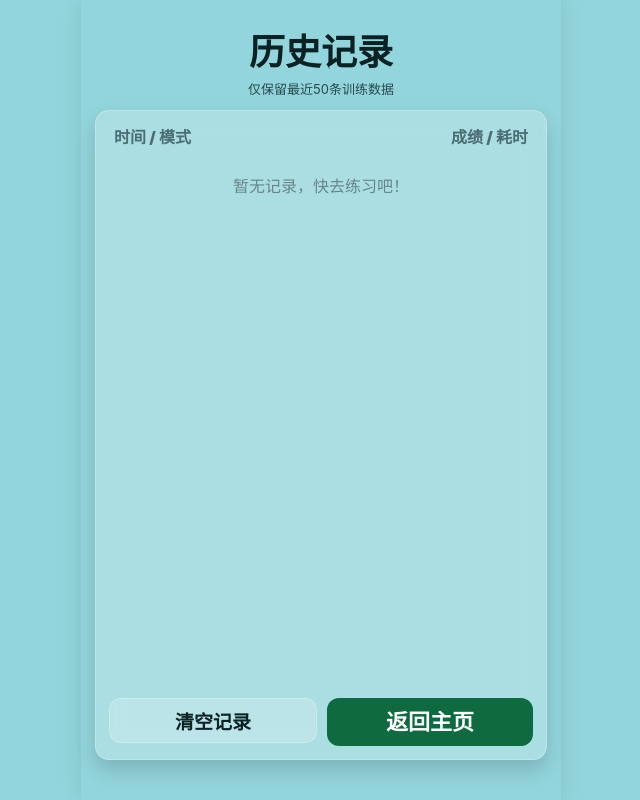
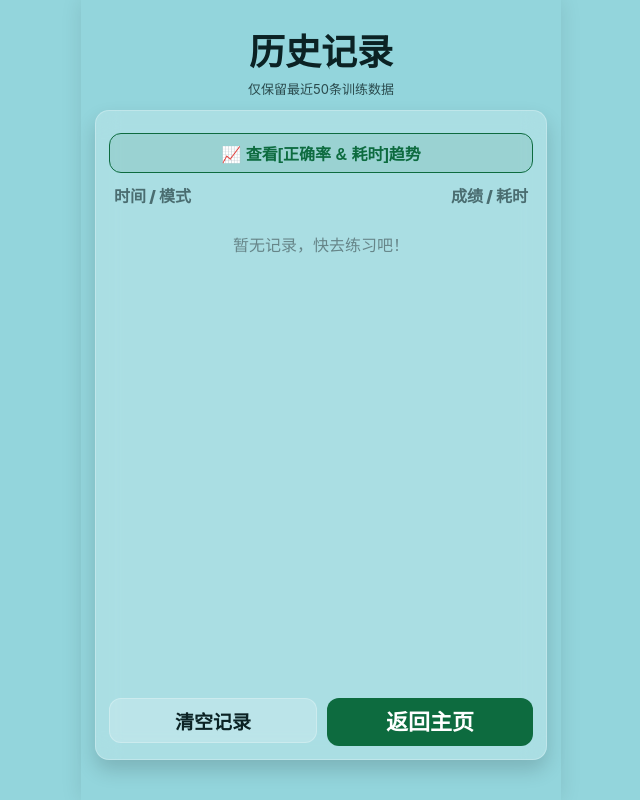
Before and after one commit to carey-hu/calculation-app, a Vue app: page / in a window 1280 px wide. Both pictures are taken after a click on the button "历史记录". Shown: the whole page, without its empty margins (319-959 px from the left). Built offline with nearby package versions, Linux system fonts and the light colour scheme; the HTML template or start-up script is replaced by a standard one.

Commit message:
Update App.vue

```diff
--- a/src/App.vue
+++ b/src/App.vue
@@ -1,9 +1,7 @@
 <template>
   <div class="page">
     <div v-if="toast.show" class="toast-mask">
-      <div class="toast-content">
-        {{ toast.title }}
-      </div>
+      <div class="toast-content">{{ toast.title }}</div>
     </div>
 
     <div v-if="viewState==='home'" class="wrap homeWrap">
@@ -77,7 +75,6 @@
     <div v-if="viewState==='selectDivisor'" class="wrap homeWrap">
       <div class="title">选择除数</div>
       <div class="subtitle">点击下方数字开始练习商首位</div>
-
       <div class="card">
         <div class="grid" style="grid-template-columns: repeat(4, 1fr); gap: 10px;">
           <button v-for="item in [2,3,4,5,6,7,8,9,10,11,12,13,14,15,16,17,18,19]" :key="item"
@@ -160,6 +157,18 @@
       <div class="subtitle">仅保留最近50条训练数据</div>
 
       <div class="card full-flex">
+        <div v-if="showChart" class="chart-container">
+           <div id="accChart" style="width: 100%; height: 240px;"></div>
+           <button class="btnGhost" style="height:36px; line-height:36px; font-size:14px; margin-bottom:10px;" @click="closeChart">
+             收起图表
+           </button>
+        </div>
+        <div v-else>
+           <button class="btnGhost" style="height:40px; line-height:40px; font-size:16px; margin-bottom:10px; border-color:#0d6b3f; color:#0d6b3f; background:rgba(13,107,63,0.1);" @click="renderChart">
+             📈 查看[正确率 & 耗时]趋势
+           </button>
+        </div>
+
         <div style="display:flex; justify-content:space-between; margin-bottom:5px; padding:0 5px;">
            <span style="font-weight:900; opacity:0.6;">时间 / 模式</span>
            <span style="font-weight:900; opacity:0.6;">成绩 / 耗时</span>
@@ -193,6 +202,8 @@
 </template>
 
 <script>
+import * as echarts from 'echarts';
+
 export default {
   data() {
     return {
@@ -223,30 +234,167 @@ export default {
       safeTop: 0,
       safeBottom: 0,
       isHistoryReview: false,
-      toast: { show: false, title: '' }
+      toast: { show: false, title: '' },
+
+      showChart: false,
+      chartInstance: null
     }
   },
   mounted() {
-    // 读取历史记录
     const history = localStorage.getItem('calc_history');
     if(history) {
       try {
         this.historyList = JSON.parse(history);
       } catch(e){ console.error(e) }
     }
+    window.addEventListener('resize', () => {
+      if(this.chartInstance) this.chartInstance.resize();
+    });
   },
   methods: {
     now() { return Date.now(); },
 
-    // 简易 Toast 实现
     showToast(title) {
       this.toast.title = title;
       this.toast.show = true;
-      setTimeout(() => {
-        this.toast.show = false;
-      }, 1500);
+      setTimeout(() => { this.toast.show = false; }, 1500);
     },
 
+    // --- 图表渲染核心逻辑 ---
+    renderChart() {
+      this.showChart = true;
+
+      this.$nextTick(() => {
+        const chartDom = document.getElementById('accChart');
+        if(!chartDom) return;
+
+        if(this.chartInstance) {
+          this.chartInstance.dispose();
+        }
+
+        this.chartInstance = echarts.init(chartDom);
+
+        const rawData = JSON.parse(JSON.stringify(this.historyList)).reverse();
+
+        const dateList = [];
+        const accuracyList = []; // 正确率
+        const timeList = [];     // 耗时(秒)
+
+        rawData.forEach(item => {
+           // 1. 计算正确率
+           let accuracy = 0;
+           if(item.mode === 'train') {
+               let wrong = 0;
+               if(item.detail && item.detail.length > 0) {
+                   wrong = item.detail.filter(x => x.wrong > 0).length;
+               } else {
+                   const match = item.summary.match(/错(\d+)/);
+                   if(match) wrong = parseInt(match[1]);
+               }
+               accuracy = ((81 - wrong) / 81) * 100;
+           } else {
+               if(item.detail && item.detail.length > 0) {
+                   const correctCount = item.detail.filter(x => x.ok).length;
+                   accuracy = (correctCount / item.detail.length) * 100;
+               } else {
+                   const match = item.summary.match(/(\d+)%/);
+                   if(match) accuracy = parseInt(match[1]);
+               }
+           }
+
+           // 2. 提取耗时 (item.duration 格式为 "45.2s")
+           let duration = 0;
+           if(item.duration) {
+               duration = parseFloat(item.duration.replace('s', ''));
+           }
+
+           // 数据推入 (只展示最近20条)
+           dateList.push(item.timeStr.split(' ')[1]);
+           accuracyList.push(accuracy.toFixed(0));
+           timeList.push(duration.toFixed(1));
+        });
+
+        const option = {
+          title: {
+            text: '正确率 & 耗时趋势',
+            left: 'center',
+            textStyle: { fontSize: 14, color: '#333' }
+          },
+          // 增加图例，点击可切换显示/隐藏
+          legend: {
+            data: ['正确率', '耗时'],
+            top: 25,
+            textStyle: { fontSize: 10 }
+          },
+          grid: { top: 60, bottom: 20, left: 30, right: 30, containLabel: true },
+          tooltip: {
+            trigger: 'axis',
+            axisPointer: { type: 'cross' } // 十字准星，方便对比
+          },
+          xAxis: {
+            type: 'category',
+            data: dateList,
+            axisLabel: { color: '#666', fontSize: 10 }
+          },
+          // 双 Y 轴配置
+          yAxis: [
+            {
+              type: 'value',
+              name: '正确率',
+              min: 0, max: 100,
+              position: 'left',
+              axisLabel: { formatter: '{value}%', color: '#0d6b3f' },
+              splitLine: { show: true, lineStyle: { type: 'dashed' } }
+            },
+            {
+              type: 'value',
+              name: '耗时(s)',
+              position: 'right',
+              axisLabel: { formatter: '{value}s', color: '#1890ff' },
+              splitLine: { show: false } // 右侧不显示分割线，防止乱
+            }
+          ],
+          series: [
+            {
+              name: '正确率',
+              type: 'line',
+              yAxisIndex: 0, // 对应左轴
+              smooth: true,
+              lineStyle: { color: '#0d6b3f', width: 2 },
+              itemStyle: { color: '#0d6b3f' },
+              data: accuracyList,
+              areaStyle: { // 淡淡的绿色阴影
+                color: new echarts.graphic.LinearGradient(0, 0, 0, 1, [
+                  { offset: 0, color: 'rgba(13,107,63,0.3)' },
+                  { offset: 1, color: 'rgba(13,107,63,0.0)' }
+                ])
+              }
+            },
+            {
+              name: '耗时',
+              type: 'line',
+              yAxisIndex: 1, // 对应右轴
+              smooth: true,
+              lineStyle: { color: '#1890ff', width: 2, type: 'dashed' }, // 虚线区分
+              itemStyle: { color: '#1890ff' },
+              data: timeList
+            }
+          ]
+        };
+
+        this.chartInstance.setOption(option);
+      });
+    },
+
+    closeChart() {
+      this.showChart = false;
+      if(this.chartInstance) {
+        this.chartInstance.dispose();
+        this.chartInstance = null;
+      }
+    },
+
+    // --- 游戏逻辑部分保持不变 ---
     shuffle(arr){
       for(let i=arr.length-1;i>0;i--){
         const j = Math.floor(Math.random()*(i+1));
@@ -254,7 +402,6 @@ export default {
       }
       return arr;
     },
-
     buildPool(){
       const arr = [];
       for(let d=11; d<=19; d++){
@@ -264,14 +411,12 @@ export default {
       }
       return arr;
     },
-
     msToMMSS(ms){
       const totalSec = ms / 1000;
       const m = Math.floor(totalSec / 60);
       const s = (totalSec % 60).toFixed(1);
       return `${m}:${s < 10 ? '0' + s : s}`;
     },
-
     formatTime(ts) {
       const date = new Date(ts);
       const m = date.getMonth() + 1;
@@ -281,7 +426,6 @@ export default {
       const pad = n => n < 10 ? '0' + n : n;
       return `${m}/${d} ${pad(h)}:${pad(min)}`;
     },
-
     getModeName(mode, extra) {
       const map = {
         'train': '基础训练',
@@ -299,27 +443,18 @@ export default {
       };
       return map[mode] || '未知模式';
     },
-
-    setMode(mode){
-      this.mode = mode;
-    },
-
-    toSelectDivisor(){
-      this.viewState = 'selectDivisor';
-    },
-
+    setMode(mode){ this.mode = mode; },
+    toSelectDivisor(){ this.viewState = 'selectDivisor'; },
     selectDivisorAndStart(d){
       this.mode = 'firstSpec';
       this.selectedDivisor = d;
       this.startGame();
     },
-
     startGame(){
       const mode = this.mode;
       let pool = [];
       let hintNote = '精确到整数';
 
-      // 题目生成逻辑保持不变
       if(mode === 'plus'){
         hintNote = '一位数进位加：只填个位尾数';
         for(let i=0; i<10; i++){
@@ -440,18 +575,15 @@ export default {
       this.results = [];
       this.isHistoryReview = false;
 
-      // 下一帧执行，确保DOM更新
       this.$nextTick(() => {
         this._nextQuestion();
         this.timer = setInterval(()=> this._tick(), 100);
       });
     },
-
     _tick(){
       const diff = this.now() - this.totalStartTs;
       this.totalText = this.msToMMSS(diff);
     },
-
     _setQuestion(q, shownIdx){
       this.current = q;
       this.qStartTs = this.now();
@@ -460,24 +592,20 @@ export default {
       this.qText = `${q.dividend}${q.symbol}${q.divisor}=`;
       this.progressText = `${shownIdx}/${this.pool.length}`;
     },
-
     _nextQuestion(){
       const { idx, pool } = this;
       if(idx >= pool.length){ this._finish(); return; }
       this._setQuestion(pool[idx], idx + 1);
       this.idx = idx + 1;
     },
-
     pressDigit(d){
       let input = this.input || '';
       if(input.length >= 6) return;
       input += String(d);
       this.input = input;
     },
-
     clearInput(){ this.input = ''; },
     backspace(){ this.input = (this.input || '').slice(0, -1); },
-
     leftAction(){
       if(this.mode !== 'train'){ this.startGame(); return; }
       const cur = this.current;
@@ -492,7 +620,6 @@ export default {
       this.trainLog = log;
       this._nextQuestion();
     },
-
     confirmAnswer(){
       const { current: cur, input, mode } = this;
       if(!input) return;
@@ -542,7 +669,6 @@ export default {
       this.showToast(correct ? '正确' : `错误(${realAnsDisplay})`);
       this._nextQuestion();
     },
-
     _saveRecord(meta, summary, detailLog){
       const record = {
         ts: this.now(),
@@ -556,12 +682,11 @@ export default {
 
       let history = this.historyList;
       history.unshift(record);
-      if(history.length > 50) history = history.slice(0, 50);
+      // 增加记录保存数量，方便画图
+      if(history.length > 100) history = history.slice(0, 100);
       this.historyList = history;
-      // Web端存储
       localStorage.setItem('calc_history', JSON.stringify(history));
     },
-
     _finish(){
       if(this.timer) clearInterval(this.timer);
       const { mode, totalStartTs, results, trainLog, selectedDivisor } = this;
@@ -603,22 +728,18 @@ export default {
 
       this._saveRecord({ totalSec }, recordSummary, detailLog);
     },
-
     goHome(){
       if(this.timer) clearInterval(this.timer);
       this.viewState = 'home';
     },
-
     openHistory(){
       this.viewState = 'history';
     },
-
     viewHistoryDetail(index){
       const record = this.historyList[index];
       if(!record) return;
 
       let title = record.modeName + ' 回顾';
-
       if(record.mode === 'train'){
           this.mode = record.mode;
           this.trainLog = record.detail || [];
@@ -637,15 +758,12 @@ export default {
           this.isHistoryReview = true;
       }
     },
-
     backToHistory(){
       this.viewState = 'history';
     },
-
     closeHistory(){
       this.viewState = 'home';
     },
-
     clearHistory(){
       if(confirm('确定要清空所有历史记录吗？')){
         localStorage.removeItem('calc_history');
@@ -657,21 +775,18 @@ export default {
 </script>
 
 <style scoped>
-/* 全局样式模拟手机 */
 .page {
   min-height: 100vh;
   background: #93d5dc;
   color: #0b2224;
   display: flex;
   flex-direction: column;
-  max-width: 480px; /* 限制最大宽度，在电脑上居中显示 */
+  max-width: 480px;
   margin: 0 auto;
   box-shadow: 0 0 20px rgba(0,0,0,0.1);
   font-family: -apple-system, BlinkMacSystemFont, "Segoe UI", Roboto, Helvetica, Arial, sans-serif;
   box-sizing: border-box;
 }
-
-/* 简易 Toast */
 .toast-mask {
   position: fixed; top: 0; left: 0; right: 0; bottom: 0;
   display: flex; justify-content: center; align-items: center; z-index: 999;
@@ -681,14 +796,10 @@ export default {
   background: rgba(0,0,0,0.7); color: #fff; padding: 10px 20px;
   border-radius: 5px; font-size: 14px;
 }
-
-/* 布局类 */
 .wrap { padding: 18px 14px 20px; box-sizing: border-box; }
 .homeWrap { flex: 1; display: flex; flex-direction: column; justify-content: center; }
 .full-height { flex: 1; display: flex; flex-direction: column; height: 100vh; }
 .full-flex { flex: 1; display: flex; flex-direction: column; overflow: hidden; margin-bottom: 20px; }
-
-/* 字体和卡片 */
 .title { text-align: center; font-size: 36px; font-weight: 900; margin: 5px 0 4px; }
 .subtitle { text-align: center; font-size: 13px; color: rgba(11,34,36,.78); margin-bottom: 12px; }
 .card {
@@ -699,11 +810,13 @@ export default {
   box-shadow: 0 10px 20px rgba(0,0,0,.16);
   backdrop-filter: blur(12px);
 }
-
-/* 分组标签 */
+.chart-container {
+  background: rgba(255,255,255,0.4);
+  border-radius: 12px;
+  padding: 10px;
+  margin-bottom: 10px;
+}
 .rowLabel { font-size: 12px; font-weight: 900; color: #0d6b3f; margin: 9px 0 4px 4px; opacity: 0.8; }
-
-/* 模式选择 */
 .modeRow { display: flex; gap: 6px; margin-bottom: 6px; }
 .modeItem {
   flex: 1; padding: 11px 4px; border-radius: 12px;
@@ -714,8 +827,6 @@ export default {
 }
 .modeItem.active { border-color: #0d6b3f; background: rgba(13,107,63,0.15); }
 .modeTitle { display: block; font-size: 15px; font-weight: 900; }
-
-/* 按钮 */
 button { border: none; outline: none; cursor: pointer; }
 .btnPrimary {
   width: 100%; height: 48px; line-height: 48px;
@@ -728,8 +839,6 @@ button { border: none; outline: none; cursor: pointer; }
   border: 1px solid rgba(255,255,255,0.25); color: #0b2224;
   font-size: 19px; font-weight: 900;
 }
-
-/* 游戏界面 */
 .gameRoot { min-height: 100vh; display: flex; flex-direction: column; }
 .topbar { display: flex; align-items: center; gap: 9px; margin-bottom: 9px; }
 .btnBack {
@@ -764,8 +873,6 @@ button { border: none; outline: none; cursor: pointer; }
 .k.wide { grid-column: 1 / 2; }
 .k.wide2 { grid-column: 2 / 4; }
 .k.confirm { background: rgba(0,180,120,.22); font-size: 28px; }
-
-/* 结果列表 */
 .resultScroll { width: 100%; flex: 1; overflow-y: auto; }
 .row {
   display: flex; justify-content: space-between; align-items: center;
```
